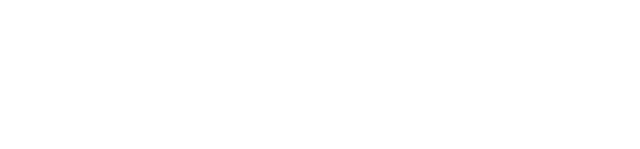
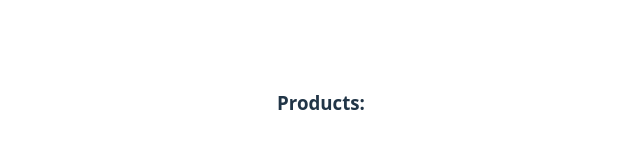
Before and after one commit to SIAM-TheLegend/jm-react-basics-recap, a React (Vite) app: page / in a window 1280 px wide. Shown: the part 297-446 px from the top of the page, without its empty margins (274-914 px from the left). Built offline with nearby package versions, Linux system fonts and the light colour scheme.

Commit message:
Product data is properly fetching and drilling

```diff
--- a/src/App.jsx
+++ b/src/App.jsx
@@ -1,7 +1,12 @@
+import Products from "./components/Products";
 import "./App.css";
 
 function App() {
-  return <></>;
+  return (
+    <>
+      <Products />
+    </>
+  );
 }
 
 export default App;
--- /dev/null
+++ b/src/components/Product.jsx
@@ -0,0 +1,5 @@
+const Product = () => {
+  return <div></div>;
+};
+
+export default Product;
--- a/src/components/Products.jsx
+++ b/src/components/Products.jsx
@@ -0,0 +1,22 @@
+import { useEffect, useState } from "react";
+import Product from "./Product";
+
+function Products() {
+  const [products, setProducts] = useState([]);
+  useEffect(() => {
+    fetch("products.json")
+      .then((res) => res.json())
+      .then((data) => setProducts(data));
+  }, []);
+
+  return (
+    <div style={{ display: "flex", gap: "10px" }}>
+      <h3>Products:</h3>
+      {products.map((product) => (
+        <Product key={product.id} product={product} />
+      ))}
+    </div>
+  );
+}
+
+export default Products;
```
